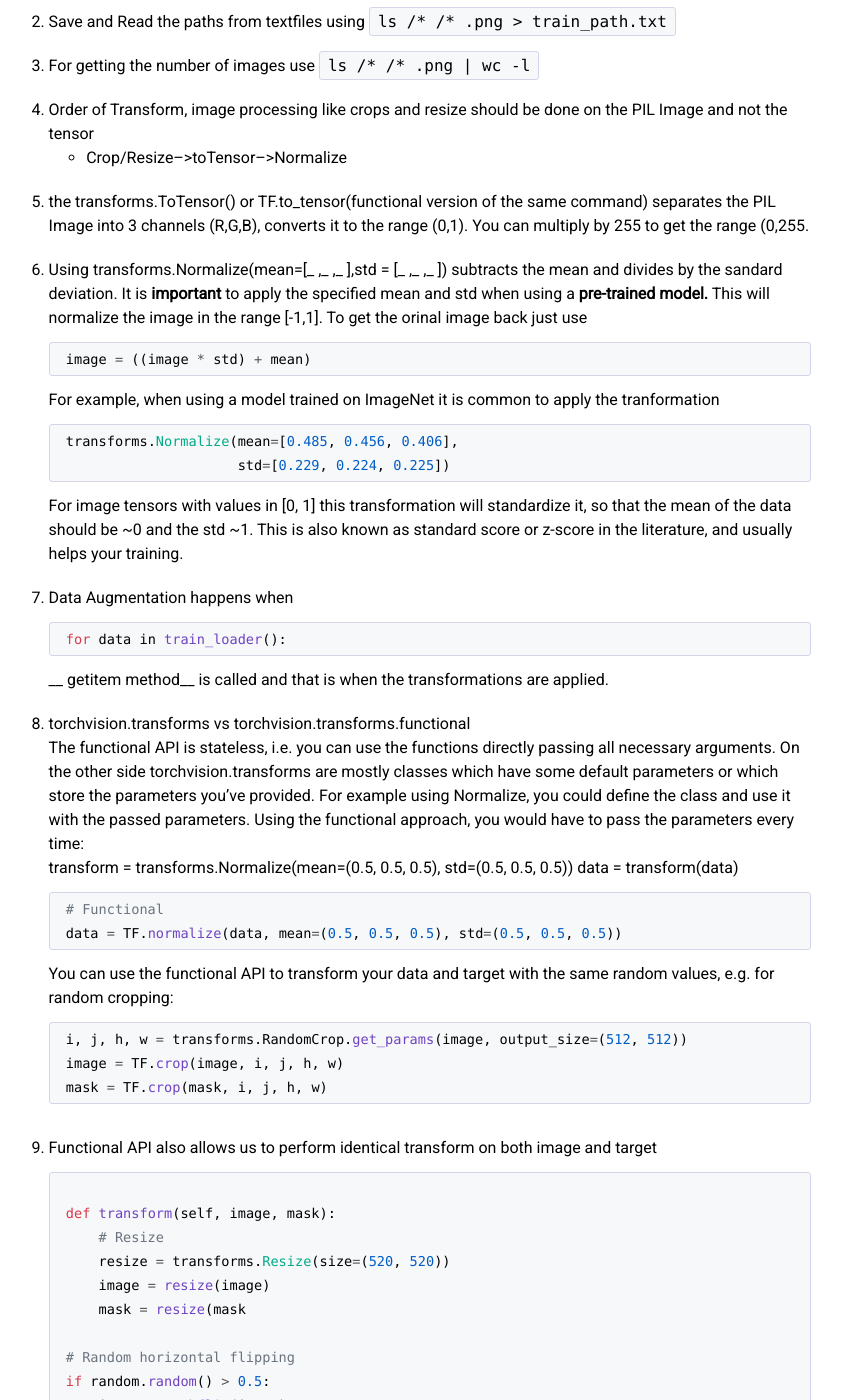
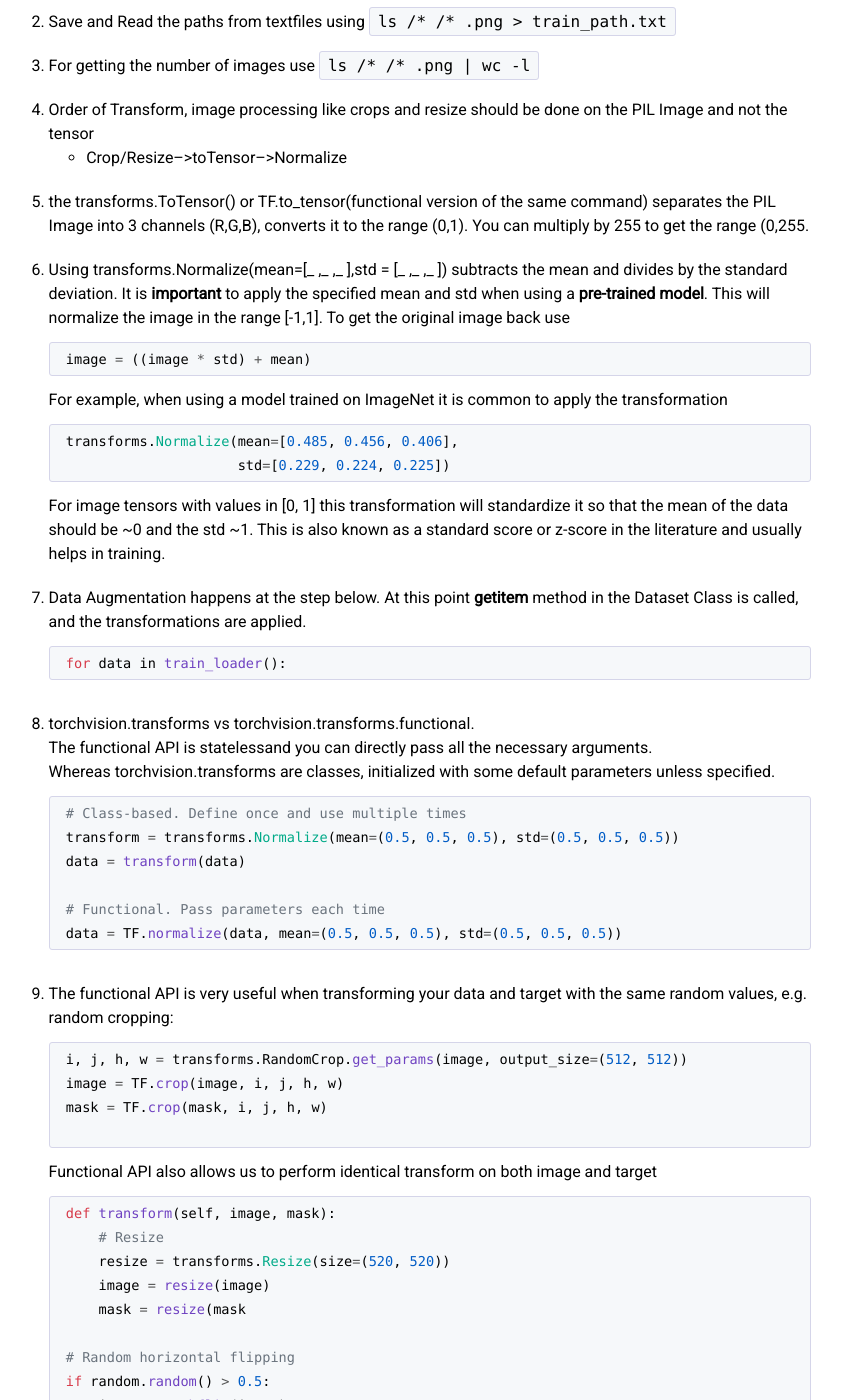
Before and after one commit to adityassrana/old_blog_template, a Jekyll site: the page built from _posts/2020-01-29-PyTorch-Tips.md, in a window 1280 px wide and 1400 px high, scrolled down 729 px. Shown: the whole window, without its empty margins (229-1071 px from the left). Built offline with Jekyll 4.4.1, drawn with Linux system fonts in a browser that asks for light colours; some of the changed text lies outside the part shown.

Commit message:
Update 2020-01-29-PyTorch-Tips.md

`````diff
--- a/_posts/2020-01-29-PyTorch-Tips.md
+++ b/_posts/2020-01-29-PyTorch-Tips.md
@@ -16,9 +17,9 @@ the nn.module() has a __ call function
     model(local_batch)#which calls net.forward(local_batch)
     ````
 
-3. Input: (N,C,H,W)
-The model and the conv layer expect as input a tensor in the above format, so when feeding an image directly to the model, add a dimension for batching.
-4. Converting from img-->numpy representation and feeding the model gives an error, because the input is in ByteTensor format. Only float operations are supported for conv-like operations.
+3. Input: (N,C,H,W). The model and the convolutional layers expect the input tensor to be in this format, so when feeding an image/images to the model, add a dimension for batching.
+
+4. Converting from img-->numpy representation and feeding  the model gives an error because the input is in ByteTensor format. Only float operations are supported for conv-like operations.
 
     ````python
     img = img.type('torch.DoubleTensor')
@@ -34,51 +35,50 @@ The model and the conv layer expect as input a tensor in the above format, so wh
 
 5. the transforms.ToTensor() or TF.to_tensor(functional version of the same command) separates the PIL Image into 3 channels (R,G,B), converts it to the range (0,1). You can multiply by 255 to get the range (0,255.
 
-6. Using transforms.Normalize(mean=[_ ,_ ,_ ],std = [_ ,_ ,_ ]) subtracts the mean and divides by the sandard deviation. It is **important** to apply the specified mean and std when using a **pre-trained model.** This will normalize the image in the range [-1,1]. To get the orinal image back just use
+6. Using transforms.Normalize(mean=[_ ,_ ,_ ],std = [_ ,_ ,_ ]) subtracts the mean and divides by the standard deviation. It is **important** to apply the specified mean and std when using a **pre-trained model**. This will normalize the image in the range [-1,1]. To get the original image back use
+
     ````python
     image = ((image * std) + mean)
     ````
 
-    For example, when using a model trained on ImageNet it is common to apply the tranformation
+    For example, when using a model trained on ImageNet it is common to apply the transformation
+
     ````python
     transforms.Normalize(mean=[0.485, 0.456, 0.406],
                          std=[0.229, 0.224, 0.225])
     ````
-    For image tensors with values in [0, 1] this transformation will standardize it, so that the mean of the data should be ~0 and the std ~1. This is also known as standard score or z-score in the literature, and usually helps your training.
+    For image tensors with values in [0, 1] this transformation will standardize it so that the mean of the data should be ~0 and the std ~1. This is also known as a standard score or z-score in the literature and usually helps in training.
 
-
-7. Data Augmentation happens when
+7. Data Augmentation happens at the step below. At this point __getitem__ method in the Dataset Class is called, and the transformations are applied.
 
     ````python
     for data in train_loader():
     ````
-    __ getitem method__ is called and that is when the transformations are applied.
+8. torchvision.transforms vs torchvision.transforms.functional.
 
+    The functional API is statelessand you can directly pass all the necessary arguments.
 
-8. torchvision.transforms vs torchvision.transforms.functional
+    Whereas torchvision.transforms are classes, initialized with some default parameters unless specified.
 
-    The functional API is stateless, i.e. you can use the functions directly passing all necessary arguments.
-    On the other side torchvision.transforms are mostly classes which have some default parameters or which store the parameters you’ve provided.
-    For example using Normalize, you could define the class and use it with the passed parameters. Using the functional approach, you would have to pass the parameters every time:
-
+    ````python
+    # Class-based. Define once and use multiple times
     transform = transforms.Normalize(mean=(0.5, 0.5, 0.5), std=(0.5, 0.5, 0.5))
     data = transform(data)
 
-    ````python
-    # Functional
+    # Functional. Pass parameters each time
     data = TF.normalize(data, mean=(0.5, 0.5, 0.5), std=(0.5, 0.5, 0.5))
     ````
 
-    You can use the functional API to transform your data and target with the same random values, e.g. for random cropping:
+9. The functional API is very useful when transforming your data and target with the same random values, e.g. random cropping:
 
     ````python
     i, j, h, w = transforms.RandomCrop.get_params(image, output_size=(512, 512))
     image = TF.crop(image, i, j, h, w)
     mask = TF.crop(mask, i, j, h, w)
+
     ````
-9. Functional API also allows us to perform identical transform on both image and target
+    Functional API also allows us to perform identical transform on both image and target
     ````python
-
     def transform(self, image, mask):
         # Resize
         resize = transforms.Resize(size=(520, 520))
@@ -147,11 +147,9 @@ The model and the conv layer expect as input a tensor in the above format, so wh
 
 3. Gradient returned by the class should have the same shape as the input to the class, to be able to update the input in the optimizer.step() function.
 
-4. Avoid using in-place operations as they cause problems while back-propagation becauese they modify the graph. As a precaution always clone the input in the forward pass, and clone
-the incoming gradients before modifying them.
+4. Avoid using in-place operations as they cause problems while back-propagation because the way they modify the graph. As a precaution, always clone the input in the forward pass, and clone the incoming gradients before modifying them.
 
-An in-place operation is an operation that changes directly the content of a given Tensor without making a copy. Inplace operations in pytorch are always postfixed with a _, like .add_() or .scatter_(). Python operations like \+ = or \*= are also inplace operations.
-
+An in-place operation directly modifies the content of a given Tensor without making a copy. Inplace operations in PyTorch are always postfixed with a _, like .add_() or .scatter_(). Python operations like \+ = or \*= are also inplace operations.
 
 
 ````python
@@ -208,19 +206,18 @@ return grad_input
 
 ### Saving and Loading Models
 
-1. Saving a model, use either of the 2 ways depending on usage
+1. Python saves models as a state_dict. You may use either of the two ways
 
     ````python
     torch.save(model.state_dict(),'final-contours-branch{}.pt'.format(args.expname))
     torch.save({'epoch':epoch,'model_state_dict':model.state_dict(),'optimizer_state_dict':optimizer.state_dict(),'loss':train_loss},'resume_training.tar')
     ````
 
-2. Python saves models as a state_dict which can then be loaded to a model. On Loading a model it shows a message like
+2. On Loading a model, if it shows a message like this, it means there were no missing keys.
+
     ````
     IncompatibleKeys(missing_keys=[], unexpected_keys=[])
     ````
-    This means there were no missing keys.
-
 3. Use this when you have added new layers to the architecture which were not present in the model you saved as checkpoint
 
     ````python
`````
Also changed, not shown: other parts of _posts/2020-01-29-PyTorch-Tips.md (+3 -2 lines).
